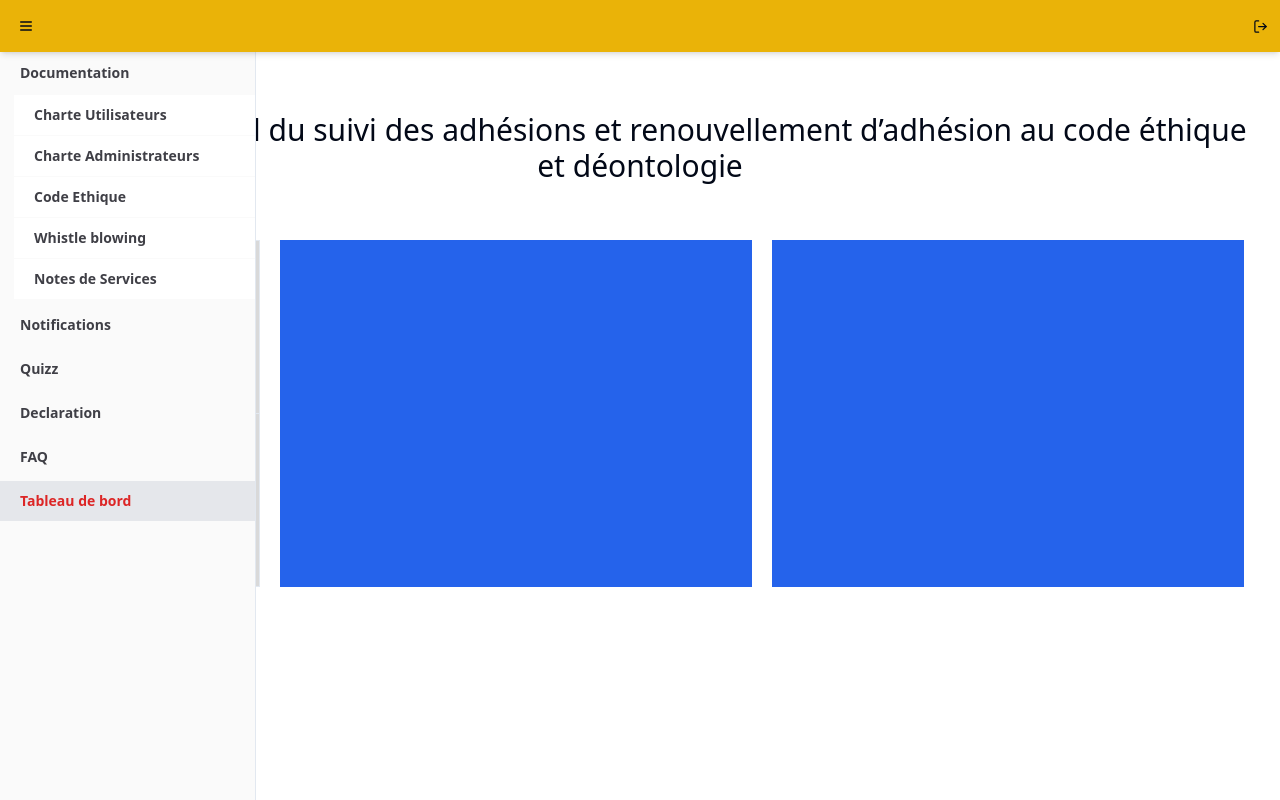
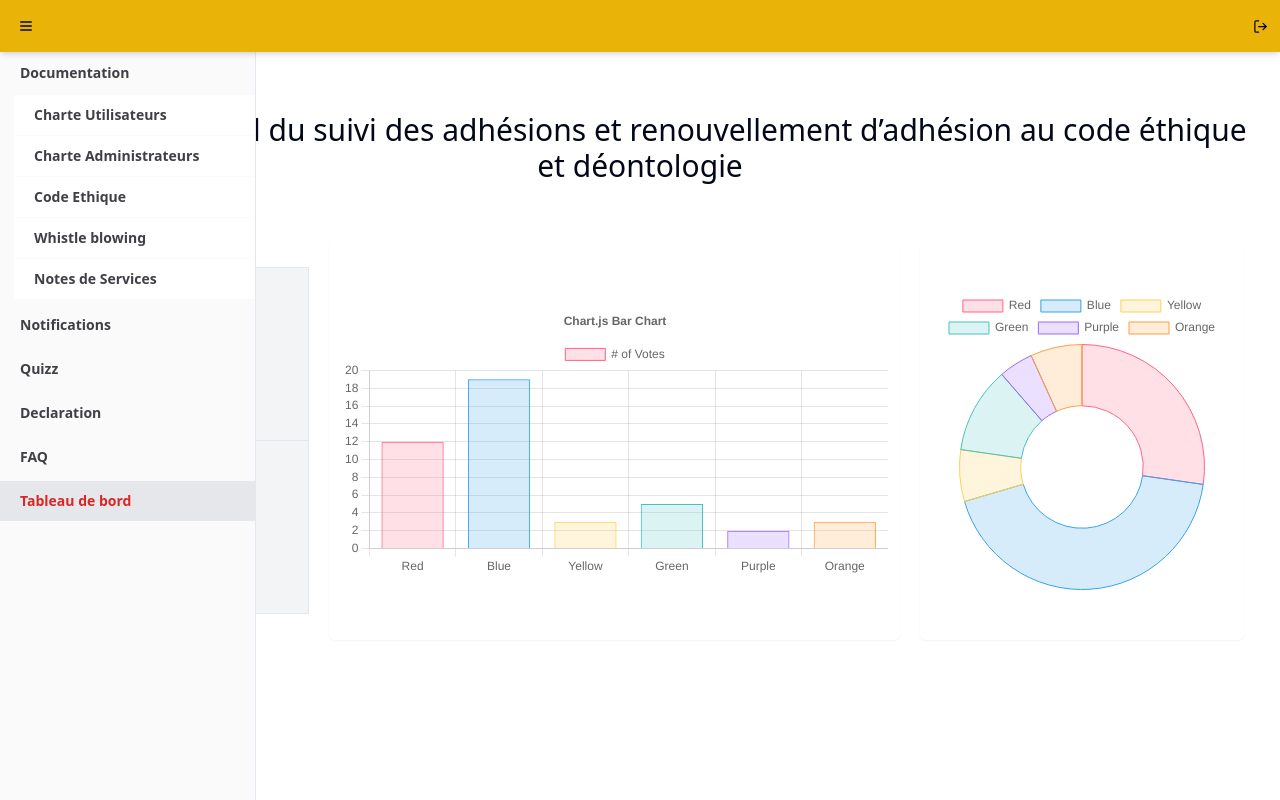
Before and after one commit to Collinsac/shadcn, a React (Vite) app: page /home/dashboard in a window 1280 px wide. Built offline with nearby package versions, Linux system fonts and the light colour scheme.

Commit message:
Added charts

```diff
--- a/package.json
+++ b/package.json
@@ -18,11 +18,13 @@
     "@radix-ui/react-slot": "^1.1.2",
     "@radix-ui/react-tooltip": "^1.1.8",
     "canvas-confetti": "^1.9.3",
+    "chart.js": "^4.4.8",
     "class-variance-authority": "^0.7.1",
     "clsx": "^2.1.1",
     "date-fns": "^4.1.0",
     "lucide-react": "^0.477.0",
     "react": "^19.0.0",
+    "react-chartjs-2": "^5.3.0",
     "react-day-picker": "8.10.1",
     "react-dom": "^19.0.0",
     "react-pdf": "^7.4.0",
--- a/src/Pages/Dashboard.jsx
+++ b/src/Pages/Dashboard.jsx
@@ -1,9 +1,71 @@
 import React from "react";
+import {
+  Chart as ChartJS,
+  CategoryScale,
+  LinearScale,
+  BarElement,
+  Title,
+  Tooltip,
+  Legend,
+  ArcElement,
+} from "chart.js";
+import { Bar, Doughnut } from "react-chartjs-2";
+import { Outlet } from "react-router-dom";
+
+ChartJS.register(
+  ArcElement,
+  CategoryScale,
+  LinearScale,
+  BarElement,
+  Title,
+  Tooltip,
+  Legend
+);
+
+export const options = {
+  responsive: true,
+  plugins: {
+    legend: {
+      position: "top",
+    },
+    title: {
+      display: true,
+      text: "Chart.js Bar Chart",
+    },
+  },
+};
+
+export const data = {
+  labels: ["Red", "Blue", "Yellow", "Green", "Purple", "Orange"],
+  datasets: [
+    {
+      label: "# of Votes",
+      data: [12, 19, 3, 5, 2, 3],
+      backgroundColor: [
+        "rgba(255, 99, 132, 0.2)",
+        "rgba(54, 162, 235, 0.2)",
+        "rgba(255, 206, 86, 0.2)",
+        "rgba(75, 192, 192, 0.2)",
+        "rgba(153, 102, 255, 0.2)",
+        "rgba(255, 159, 64, 0.2)",
+      ],
+      borderColor: [
+        "rgba(255, 99, 132, 1)",
+        "rgba(54, 162, 235, 1)",
+        "rgba(255, 206, 86, 1)",
+        "rgba(75, 192, 192, 1)",
+        "rgba(153, 102, 255, 1)",
+        "rgba(255, 159, 64, 1)",
+      ],
+      borderWidth: 1,
+    },
+  ],
+};
 
 const Dashboard = () => {
   const MenuComponent = () => {
     return (
-      <div className="py-10 border-x border-t px-4 flex items-center justify-center flex-col cursor-pointer hover:bg-gray-300 transition-all ease-in-out duration-200">
+      <div className="py-10 border-x border-t px-4 flex items-center justify-center flex-col cursor-pointer hover:bg-gray-200 transition-all ease-in-out duration-200">
         <h2 className="text-2xl">Nombres d’adhérents</h2>
         <p className="text-xl">30650</p>
       </div>
@@ -16,17 +78,21 @@ const Dashboard = () => {
         code éthique et déontologie
       </h1>
 
-      <div className="flex p-4 gap-x-5">
-        <div className="flex-1 bg-[#D9D9D9] border-b">
+      <div className="flex p-4 gap-x-5 items-center">
+        <div className="flex-1 bg-gray-100 border-b">
           <MenuComponent />
           <MenuComponent />
         </div>
-        <div className="flex-[2] bg-blue-600 p-3">
-
+        <div className="flex-[2] p-3 flex items-center justify-center h-[400px] shadow-sm rounded-md">
+          <Bar options={options} data={data} />
         </div>
-        <div className="flex-[2] bg-blue-600 p-3"></div>
+        <div className="flex-1 p-3 flex items-center justify-center h-[400px] shadow-sm rounded-md">
+          <Doughnut data={data} />
+        </div>
       </div>
-      <div></div>
+      <div>
+        <Outlet />
+      </div>
     </div>
   );
 };
```
Also changed, not shown: 1 other file (tests, documents, lock files or other folders).
